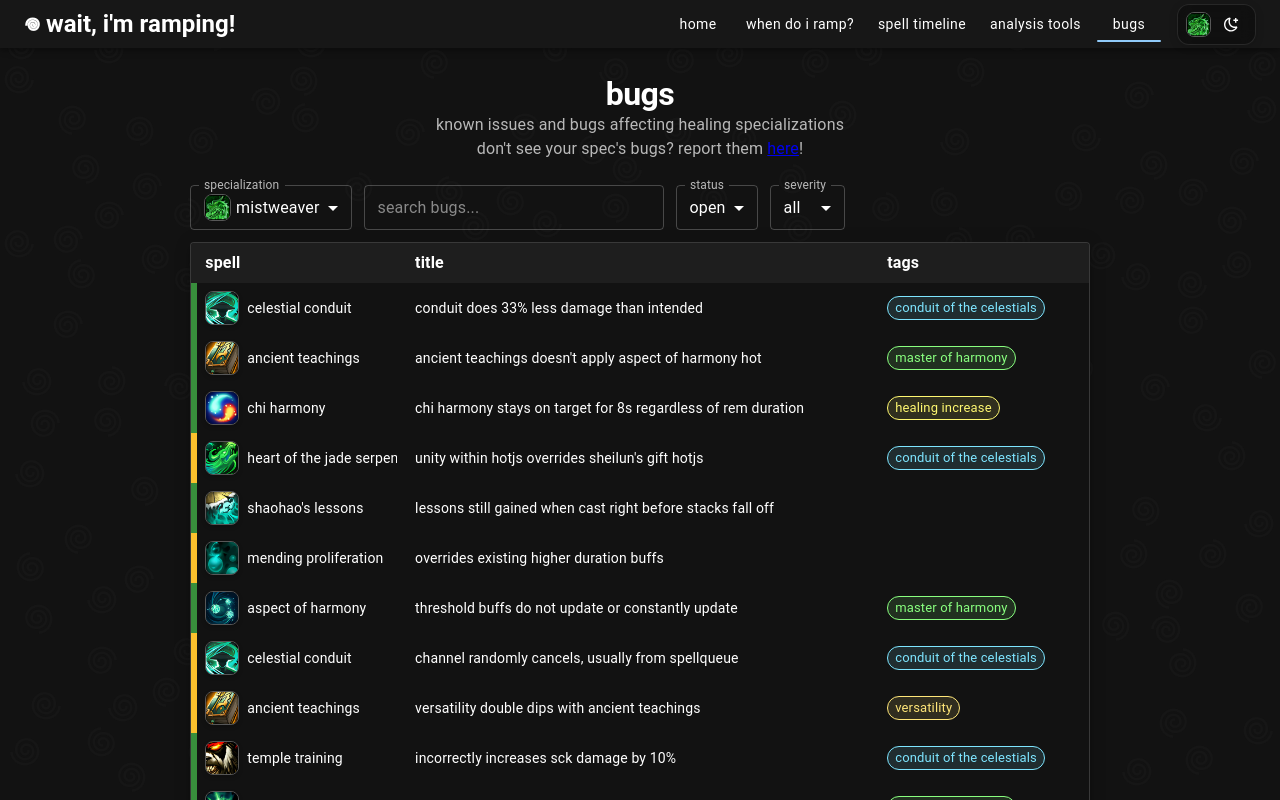
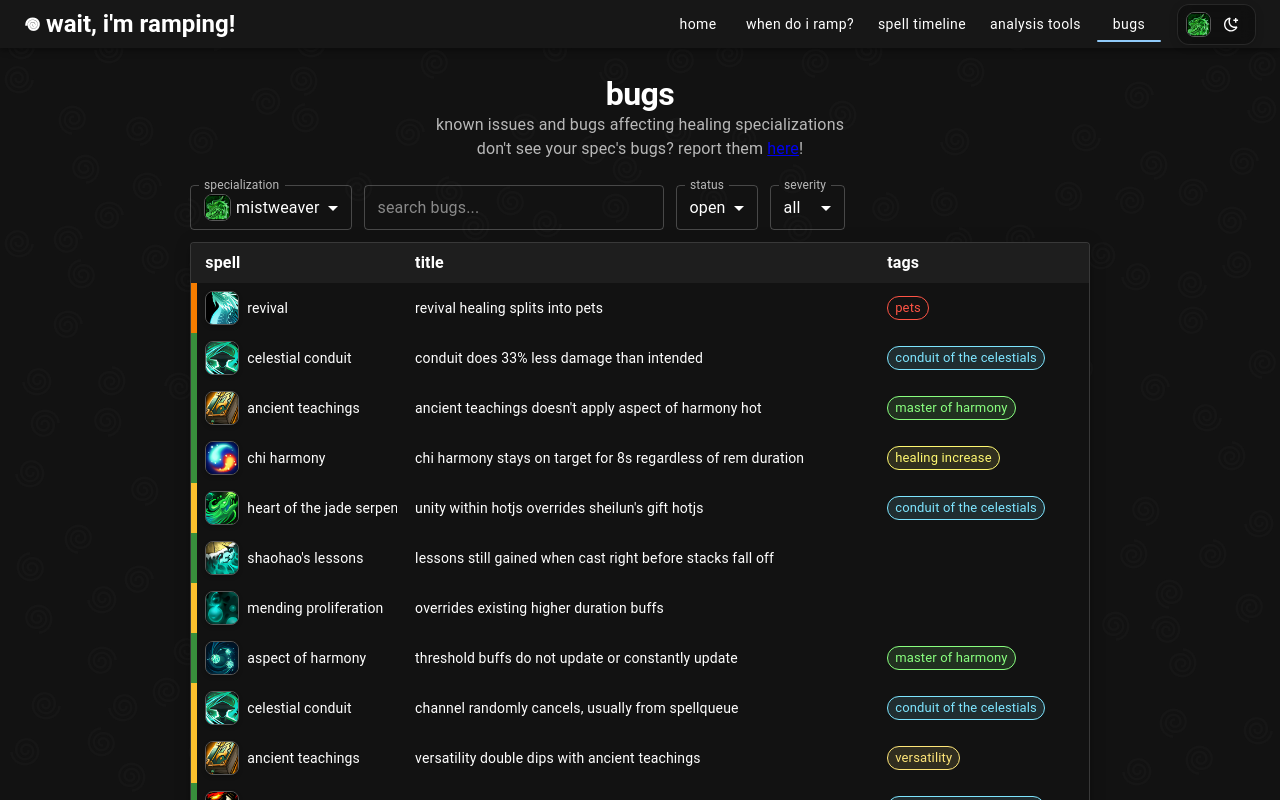
Before and after one commit to lolswirl/wait-im-ramping, a Next.js app: page /bugs in a window 1280 px wide. Shown: the top 800 px of the page. Built offline with nearby package versions, Linux system fonts and the light colour scheme; what @mui/material-nextjs would draw is missing.

Commit message:
add revival split healing on pets

```diff
--- a/src/data/specs/monk/mistweaver/bugs.ts
+++ b/src/data/specs/monk/mistweaver/bugs.ts
@@ -605,6 +605,15 @@ const BUGS: Bug[] = [
         tags: [TAGS.CONDUIT],
         lastBuildTested: "63163",
     },
+    {
+        spell: SPELLS.REVIVAL,
+        affectedSpells: [],
+        severity: SEVERITY.HIGH,
+        title: "Revival healing splits into pets",
+        description: "Revival does less healing when more targets are hit as expected however pets are being included in the split reduction",
+        tags: [TAGS.PETS],
+        lastBuildTested: "63305",
+    },
 ];
 
 export default BUGS;
```
